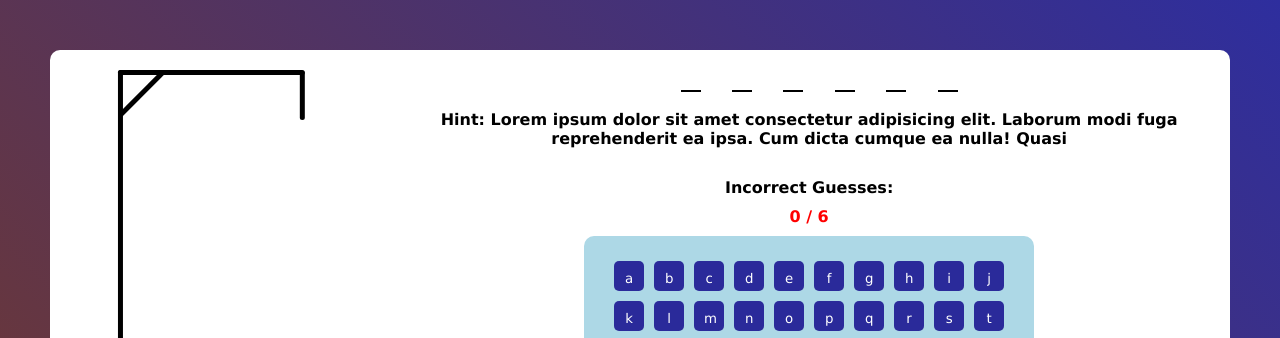
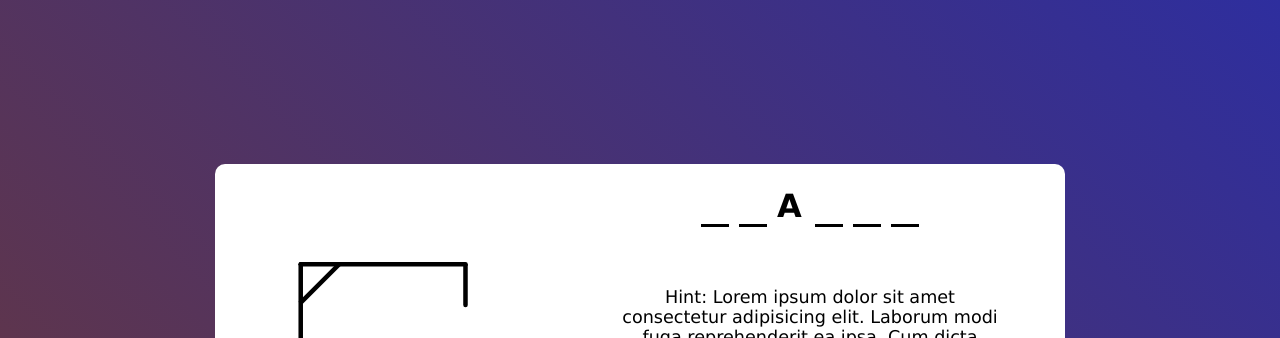
Before and after one commit to amar5653/hangman-game, a plain HTML site: page index.html in a window 1280 px wide. Shown: the top 338 px of the page. Drawn offline with Linux system fonts and the light colour scheme.

Commit message:
html and css

```diff
--- a/index.html
+++ b/index.html
@@ -18,7 +18,7 @@
             <ul class="word-display">
                 <li class="letter"></li>
                 <li class="letter"></li>
-                <li class="letter"></li>
+                <li class="letter guessed">a</li>
                 <li class="letter"></li>
                 <li class="letter"></li>
                 <li class="letter"></li>
@@ -26,8 +26,8 @@
             <h4 class="hint-text">
                 Hint: Lorem ipsum dolor sit amet consectetur adipisicing elit. Laborum modi fuga reprehenderit ea ipsa. Cum dicta cumque ea nulla! Quasi
             </h4>
-            <h4 class="guesses-text">Incorrect Guesses: </h4>
-            <b>0 / 6</b>
+            <h4 class="guesses-text">Incorrect Guesses:
+            <b>0 / 6</b></h4>
             <div class="keyboard">
                 <button>a</button>
                 <button>b</button>
--- a/style.css
+++ b/style.css
@@ -5,48 +5,52 @@
     box-sizing: border-box;
 }
 body{
-    width:100%;
-    height: 100%;
     display: flex;
     justify-content: center;
     align-items: center;
+    min-height:100vh;
     background: linear-gradient(45deg, rgb(107, 55, 55), rgb(46, 46, 158));
 }
 .container{
+    width:850px;
     display:flex;
-    gap:40px;
+    gap:70px;
     margin: 50px;
-    justify-content: center;
+    align-items: flex-end;
     background: #fff;
     border-radius: 10px;
-    padding:20px;
+    padding:60px 40px;
+
 }
-.game-box{
-    display: flex;
-    flex-direction: column;
-    gap:10px;
-    align-items: center;
+.hangman-box img{
+   max-width: 270px;
+}
+.hangman-box h1{
+    font-size: 1.45rem;
+    margin-top: 20px;
+    text-align: center;
+    text-transform: uppercase;
 }
 .word-display{
-    margin-bottom:10px;
    display: flex;
-   min-width: 350px;
-   gap:5px;
-   justify-content: space-evenly;
+   gap:10px;
+   list-style: none;
+   align-items: center;
+   justify-content: center;
 }
 .word-display .letter{
-    list-style: none;
-    position: relative;
+    width:28px;
+    margin-bottom: 40px;
+    font-size: 2rem;
+    font-weight: 600;
+    text-transform: uppercase;
+    border-bottom: 3px solid #000;
 }
-.word-display .letter::after{
-    content: "";
-    width: 20px;
-    height: 20px;
-    border-bottom: 2px solid black;
-    position: absolute;
- display: flex;
- justify-content: space-evenly;
+.word-display .letter.guessed{
+    border-color: transparent;
+    margin: -40px 0 35px;
 }
+
 .hint-text {
     display: flex;
     justify-content: space-around;
@@ -57,9 +61,18 @@ body{
 .guesses-text {
     text-align: center;
 }
-b{
-    color: red;
+.game-box h4 {
     text-align: center;
+    font-size: 1.1rem;
+    font-weight: 500;
+    margin-bottom: 15px;
+}
+.game-box h4 b{
+    font-weight: 600;
+
+}
+.game-box .guesses-text b {
+    color: #ff0000;
 }
 .keyboard{
     display: flex;
@@ -70,7 +83,6 @@ b{
     background: lightblue;
     padding:20px;
     border-radius: 10px;
-
 }
 .keyboard button{
     display:inline-grid;
@@ -80,7 +92,7 @@ b{
   padding:10px;
   color:#fff;
   margin:5px;
-  width: 30px;
+  width: calc(100% 9 - 5px);
 height: 30px;
 cursor: pointer;
 border-radius: 5px;
@@ -99,7 +111,10 @@ border-radius: 5px;
         flex-wrap: wrap;
         align-items: center;
         justify-content: center;
-
+       width: 80%;
+    }
+    .word-display{
+        min-width: 80%;
     }
 
 }
```
